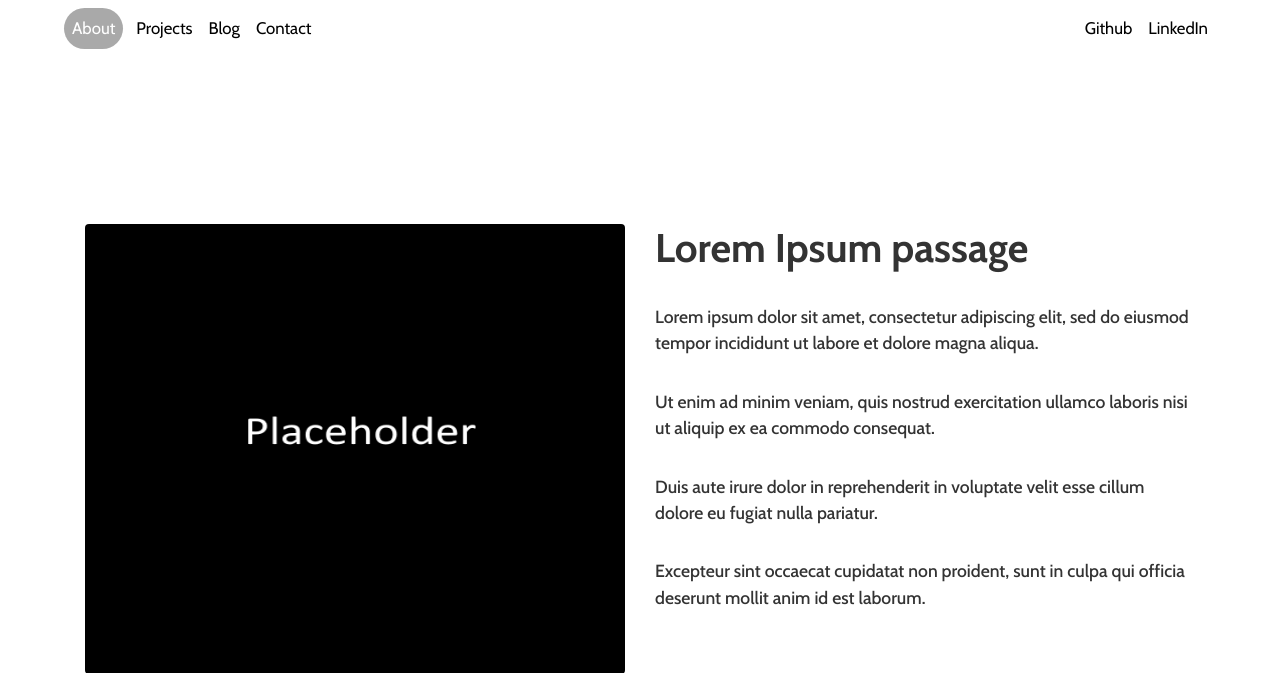
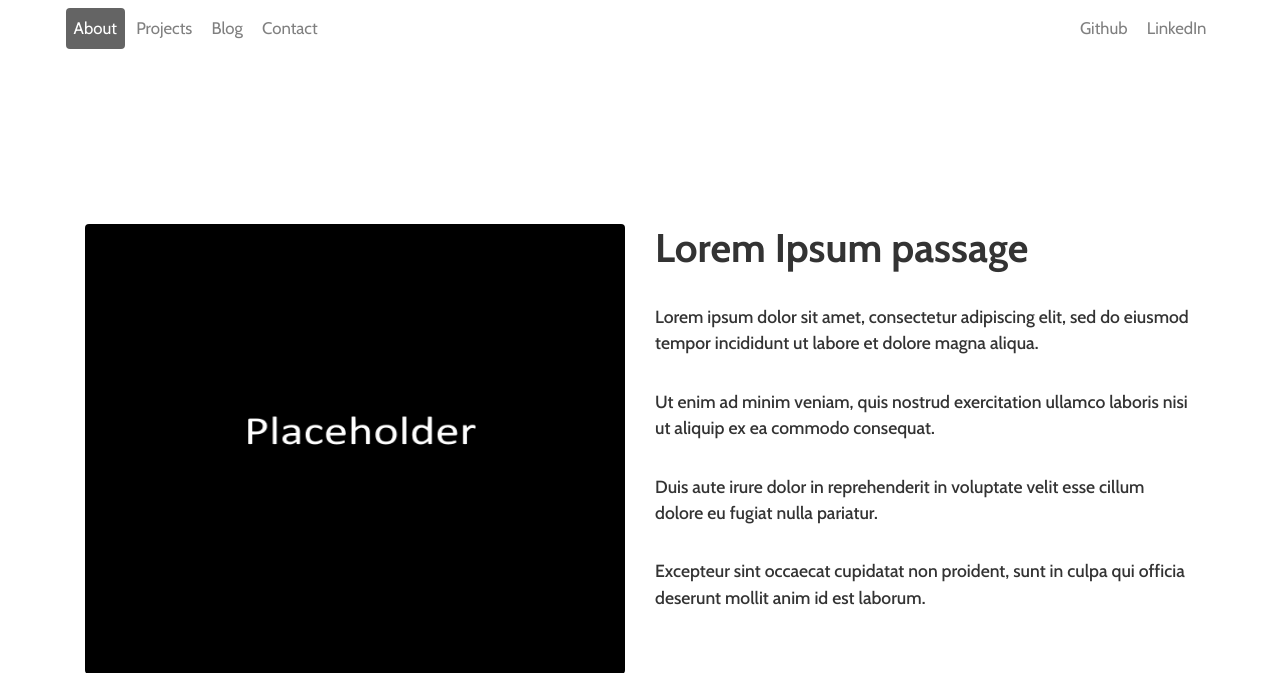
Before and after one commit to Mateaus/PersonalWebsite, a Django app: page / in a window 1280 px wide. Shown: the top 673 px of the page. Run offline with Django 3.2, Linux system fonts and the light colour scheme; data that the repository does not hold is empty; parts of the project's set-up code (start-up, migrations or seed data) failed here and were passed over; some libraries are stand-ins or nearby versions.

Commit message:
Refactored navigation styling to use default bootstrap active class for nav items.

```diff
--- a/personalwebsite/static/base/dist/css/base.css
+++ b/personalwebsite/static/base/dist/css/base.css
@@ -15,11 +15,11 @@
     }
 }
 
-.active-nav, .active-nav a, .active-nav:hover {
+/* .active {
     color: white !important;
-    background-color: rgb(169, 169, 169) !important;
-    border-radius: 25px;
+    background-color: rgb(120, 120, 120) !important;
     margin-right: 5px;
+
 }
 
 .nav-link:hover {
@@ -30,6 +30,27 @@
 
 .nav-dark .nav-item .nav-link {
     color:black;
+} */
+
+/* Select all classes with nav-item */
+.nav-item {
+    margin: 0 0.1rem; /* add margin spacing left and right */
+}
+
+/* Select all elements containing the active class inside the element
+ * containing the nav-item class */
+.nav-item > .active {
+    color: white !important;
+    background-color: rgb(100, 100, 100);
+    border-radius: 0.25rem;
+}
+
+/* Select only the a tag elements inside nav-item who doesn't contain
+ * the class active, then apply effects on hover */
+.nav-item > a:not(.active):hover {
+    padding: 6px; /* Remove the 2px padding caused by border */
+    border: 2px solid rgba(155, 155, 155, 0.2);
+    border-radius: 0.25rem;
 }
 
 h1, h2, h3, h4, h5, h6 {
--- a/personalwebsite/templates/navigation.html
+++ b/personalwebsite/templates/navigation.html
@@ -10,15 +10,15 @@
     <div class="collapse navbar-collapse" id="navbarCollapse">
         <ul class="navbar-nav nav-dark mr-auto mt-2 mt-lg-0">
             <li class="nav-item">
-                <a class="nav-link {% if request.path == about_me %}active-nav{% endif %}"
+                <a class="nav-link {% if request.path == about_me %}active{% endif %}"
                     href="{% url 'about-me' %}">About</a>
             </li>
             <li class="nav-item">
-                <a class="nav-link {% if request.path == projects %}active-nav{% endif %}"
+                <a class="nav-link {% if request.path == projects %}active{% endif %}"
                     href="{% url 'projects' %}">Projects</a>
             </li>
             <li class="nav-item">
-                <a class="nav-link {% if request.path == blog %}active-nav{% endif %}"
+                <a class="nav-link {% if request.path == blog %}active{% endif %}"
                     href="{% url 'blog' %}">Blog</a>
             </li>
             <li class="nav-item">
```
